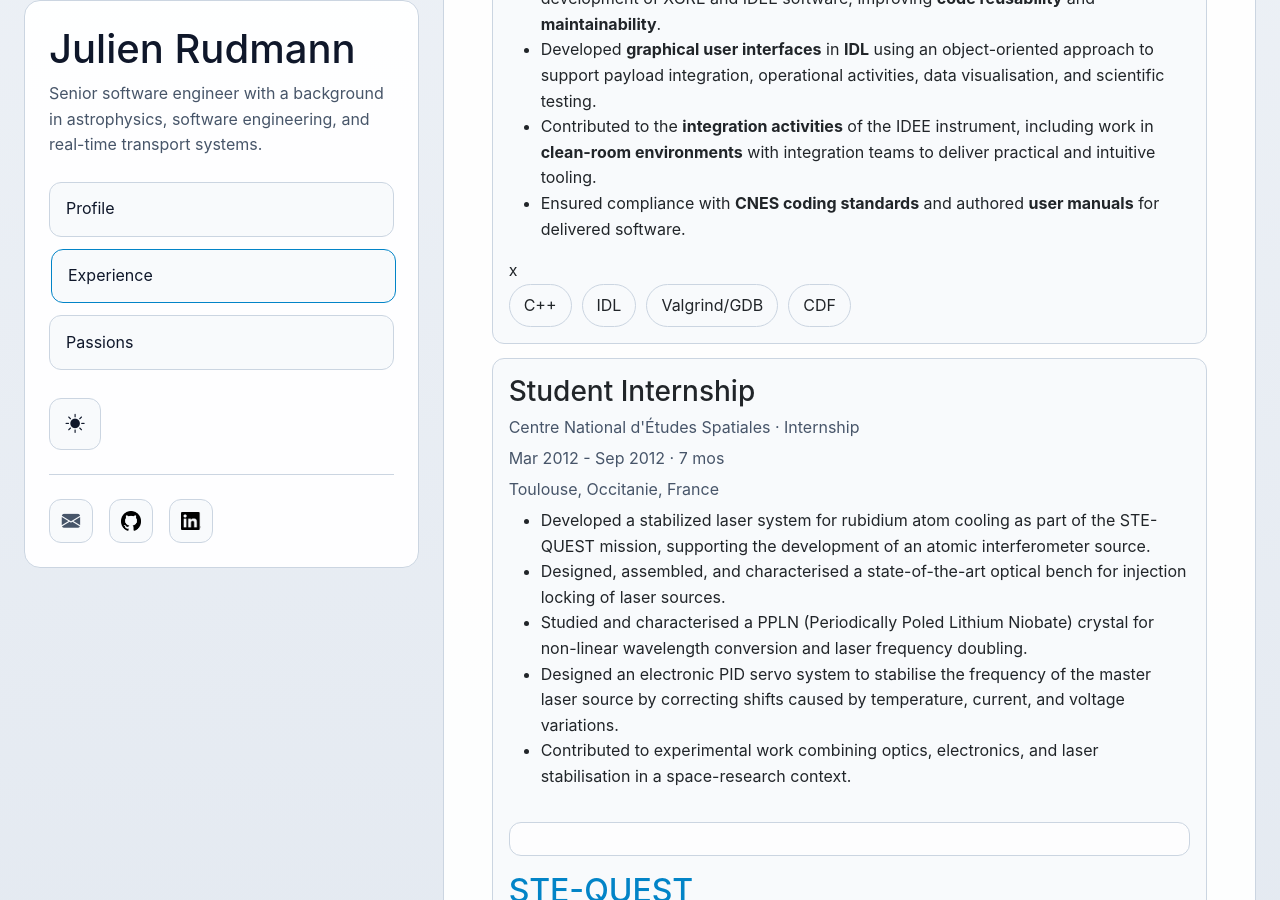
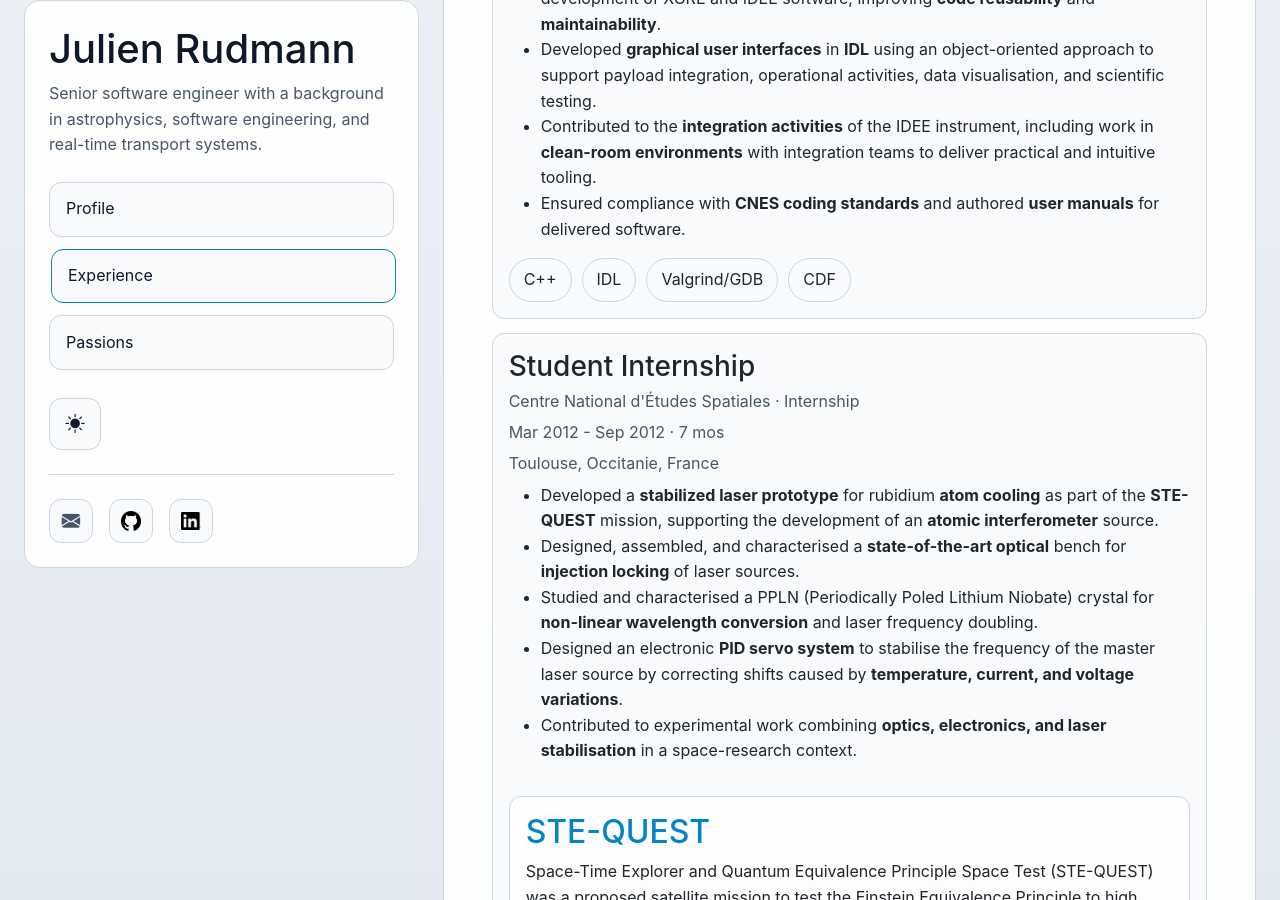
Before and after one commit to julien-rudmann/cv, a Jekyll site: the page built from experience.html, in a window 1280 px wide and 900 px high, scrolled down 1635 px. Built offline with Jekyll 4.4.1, drawn with Linux system fonts in a browser that asks for light colours; some of the changed text lies outside the part shown.

Commit message:
Experimentation

```diff
--- a/experience.html
+++ b/experience.html
@@ -97,7 +97,6 @@ subtitle: Professional experience in software engineering, data processing, and
                     software.
                 </li>
             </ul>
-            x
             <ul class="tag-list experience-tags">
                 <li>C++</li>
                 <li>IDL</li>
@@ -113,34 +112,34 @@ subtitle: Professional experience in software engineering, data processing, and
             <p class="experience-meta">Toulouse, Occitanie, France</p>
             <ul>
                 <li>
-                    Developed a stabilized laser system for rubidium atom cooling as part of the STE-QUEST mission,
-                    supporting the development of an atomic interferometer source.
+                    Developed a <b>stabilized laser prototype</b> for rubidium <b>atom cooling</b> as part of the <b>STE-QUEST</b> mission,
+                    supporting the development of an <b>atomic interferometer</b> source.
                 </li>
                 <li>
-                    Designed, assembled, and characterised a state-of-the-art optical bench for injection locking of
+                    Designed, assembled, and characterised a <b>state-of-the-art optical</b> bench for <b>injection locking</b> of
                     laser sources.
                 </li>
                 <li>
-                    Studied and characterised a PPLN (Periodically Poled Lithium Niobate) crystal for non-linear
-                    wavelength conversion and laser frequency doubling.
+                    Studied and characterised a PPLN (Periodically Poled Lithium Niobate) crystal for <b>non-linear
+                    wavelength conversion</b> and laser frequency doubling.
                 </li>
                 <li>
-                    Designed an electronic PID servo system to stabilise the frequency of the master laser source by
-                    correcting shifts caused by temperature, current, and voltage variations.
+                    Designed an electronic <b>PID servo system</b> to stabilise the frequency of the master laser source by
+                    correcting shifts caused by <b>temperature, current, and voltage variations</b>.
                 </li>
                 <li>
-                    Contributed to experimental work combining optics, electronics, and laser stabilisation in a
+                    Contributed to experimental work combining <b>optics, electronics, and laser stabilisation</b> in a
                     space-research context.
                 </li>
             </ul>
-            <p class="experience-highlight">
+            <div class="experience-highlight">
                 <h2><a href="https://fr.wikipedia.org/wiki/STE-QUEST">STE-QUEST</a></h2>
                 <p>
                     Space-Time Explorer and Quantum Equivalence Principle Space Test (STE-QUEST) was a proposed satellite
                     mission to test the Einstein Equivalence Principle to high precision and search for new fundamental
                     constituents and interactions in the Universe. It was supposed to contain an atom interferometer.
                 </p>
-            </p>
+            </div>
         </article>
     </div>
 </section>
```
Also changed, not shown: other parts of experience.html (+3 -3 lines). Lines whose indentation alone changed are shown as unchanged.
